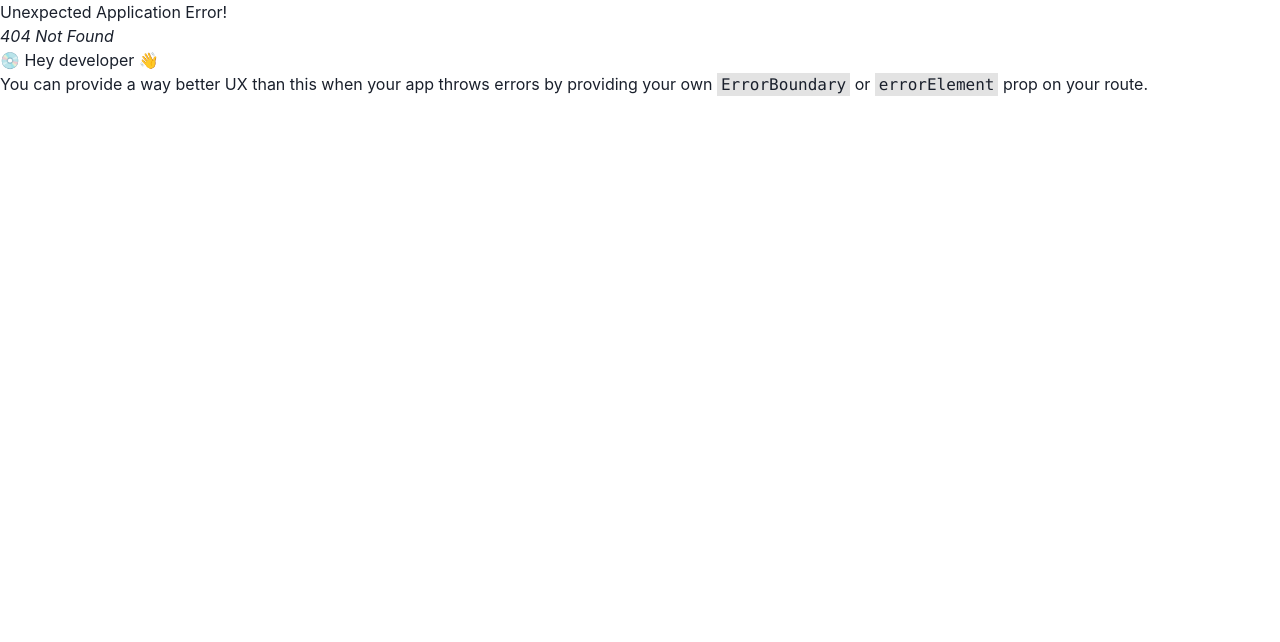
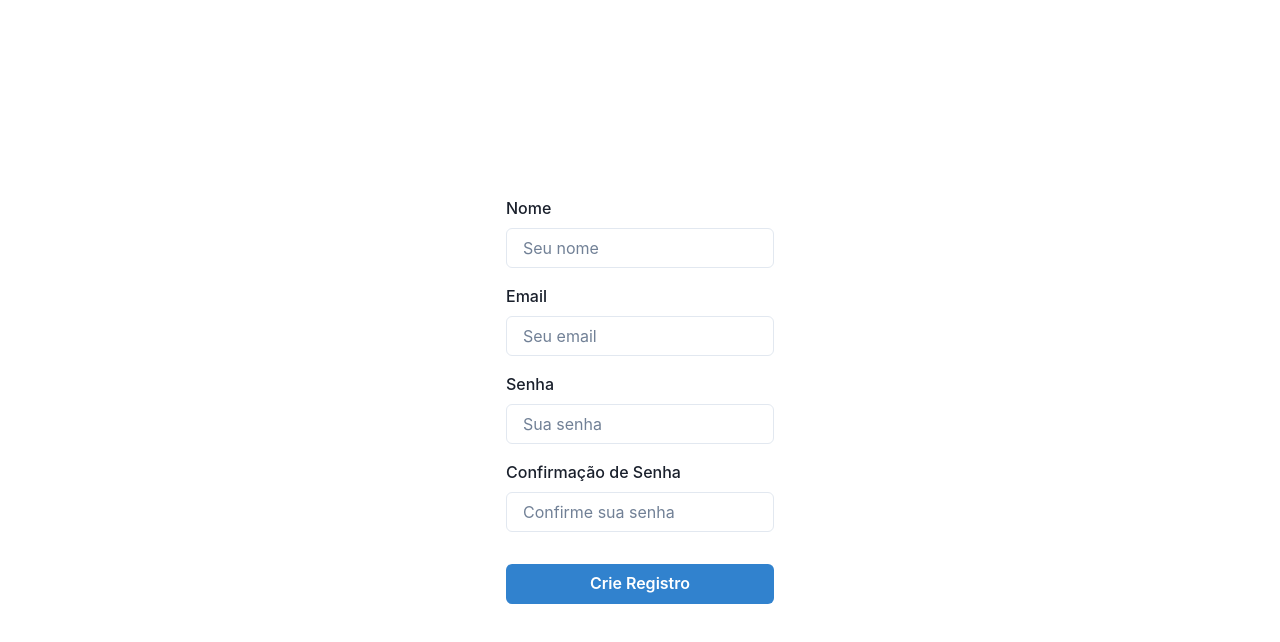
Before and after one commit to ricardo-melo-martins/chakra-ui-skeleton, a React (Create React App) app: page /registro in a window 1280 px wide. Before the commit this address had no page. Shown: the top 642 px of the page. Built offline with nearby package versions, Linux system fonts and the light colour scheme.

Commit message:
create Login and Register page with basic validations

```diff
--- a/package.json
+++ b/package.json
@@ -13,9 +13,11 @@
     "@types/node": "^12.20.55",
     "@types/react": "^18.2.79",
     "@types/react-dom": "^18.2.25",
+    "axios": "^1.6.8",
     "framer-motion": "^6.5.1",
     "react": "^18.2.0",
     "react-dom": "^18.2.0",
+    "react-hook-form": "^7.51.3",
     "react-icons": "^3.11.0",
     "react-router-dom": "^6.22.3",
     "react-scripts": "5.0.1",
--- a/src/index.tsx
+++ b/src/index.tsx
@@ -7,6 +7,7 @@ import * as serviceWorker from "./serviceWorker"
 import { RouterProvider, createBrowserRouter } from "react-router-dom"
 import LoginPage from "./pages/auth/LoginPage"
 import AboutPage from "./pages/about/AboutPage"
+import RegisterPage from "./pages/auth/RegisterPage"
 
 
 const container = document.getElementById("root")
@@ -17,6 +18,10 @@ const router = createBrowserRouter([
   {
     path: "/",
     element: <LoginPage />,
+  },
+  {
+    path: "/registro",
+    element: <RegisterPage />,
   },
   {
     path: "/sobre",
--- a/src/pages/auth/LoginPage.tsx
+++ b/src/pages/auth/LoginPage.tsx
@@ -1,20 +1,25 @@
-import { useState } from 'react';
-import { Input, Button, FormControl, FormLabel, FormHelperText, Box, Flex } from '@chakra-ui/react';
+import { Input, Button, FormControl, FormLabel, Box, Flex, Stack } from '@chakra-ui/react';
+import { useForm } from 'react-hook-form';
+import axios from 'axios';
 
+type LoginFormData = {
+  email: string
+  senha: string
+}
 
 function LoginPage() {
-    const [email, setEmail] = useState('');
-    const [password, setPassword] = useState('');
-    const [error] = useState('');
-    // const [error, setError] = useState('');
-    // const [isLoggedIn, setIsLoggedIn] = useState(false);
 
+    const { register, formState: { errors, isSubmitting }, handleSubmit } = useForm<LoginFormData>()
 
-    // TODO:
-    const handleLogin = async () => {
-        // setIsLoggedIn(true);
-        // history.push('/tarefas')
-        // return redirect("/tarefas");
+    const onLogin = async (data: LoginFormData) => {
+        try{
+            // TODO: colocar interceptor para rastrear url e bearer token
+            const response = await axios.post('http://localhost:8000/api/auth/login', data);
+            console.log('RegisterPage: response:', response.data);
+        } catch (error) {
+            console.error('RegisterPage: Error:', error);
+        }
+
     };
 
     return (
@@ -23,15 +28,21 @@ function LoginPage() {
             justify="center"
             minHeight="100vh"
         >
-            <Box width="300px">
+
+            <Box w="300px">
+
+                <form onSubmit={handleSubmit(onLogin)}>
+
+                <Stack spacing={4}>
+
                     <FormControl>
                         <FormLabel>Email</FormLabel>
                         <Input
                             type="email"
                             placeholder="Digite seu email"
-                        value={email}
-                        onChange={(e) => setEmail(e.target.value)}
+                            {...register("email", { required: true, pattern: /^\S+@\S+$/i })}
                         />
+                        {errors.email && <span style={{ color: 'red' }}>Email inválido</span>}
                     </FormControl>
 
                     <FormControl mt={4}>
@@ -39,21 +50,23 @@ function LoginPage() {
                         <Input
                             type="password"
                             placeholder="Digite sua senha"
-                        value={password}
-                        onChange={(e) => setPassword(e.target.value)}
+                            {...register("senha", { required: true, minLength: 6 })}
                         />
+                        {errors.senha && <span style={{ color: 'red' }}>Senha deve ter pelo menos 6 caracteres</span>}
                     </FormControl>
 
-                <Button colorScheme="blue" mt={4} width="100%" onClick={handleLogin}>
+                    <Button type='submit' colorScheme="blue" mt={4} width="100%" isLoading={isSubmitting}>
                         Entrar
                     </Button>
 
+                    {/* TODO: colocar aqui erros retornados da api
                         {error && (
                         <FormHelperText color="red.500" mt={2}>
                             {error}
                         </FormHelperText>
-                )}
-
+                    )} */}
+                </Stack>
+            </form>
             </Box>
         </Flex>
     );
--- /dev/null
+++ b/src/pages/auth/RegisterPage.tsx
@@ -0,0 +1,83 @@
+import { Box, Button, Flex, FormControl, FormLabel, Input, Stack } from '@chakra-ui/react';
+import axios from 'axios';
+import { useForm } from 'react-hook-form';
+
+type FormData = {
+  nome: string
+  email: string
+  senha: string
+  senhaConfirma: string
+}
+
+function RegisterPage() {
+
+    const { register, formState: { errors, isSubmitting }, handleSubmit } = useForm<FormData>()
+
+    const onRegister = async (data: FormData) => {
+        try{
+            // TODO: colocar interceptor para rastrear url e bearer token
+            const response = await axios.post('http://localhost:8000/api/auth/register', data);
+            console.log('RegisterPage: response:', response.data);
+        } catch (error) {
+            console.error('RegisterPage: Error:', error);
+        }
+    };
+
+  return (
+    <Flex
+        align="center"
+        justify="center"
+        minHeight="100vh"
+    >
+        <Box w="300px" maxW="md" mx="auto" p={4}>
+
+        <form onSubmit={handleSubmit(onRegister)}>
+
+            <Stack spacing={4}>
+                <FormControl id="nome">
+                    <FormLabel>Nome</FormLabel>
+                    <Input type="text" placeholder="Seu nome" {...register("nome", { required: true })}/>
+                    {errors.nome && <span style={{ color: 'red' }}>Campo obrigatório</span>}
+                </FormControl>
+
+                <FormControl id="email">
+                    <FormLabel>Email</FormLabel>
+                    <Input type="email" placeholder="Seu email" {...register("email", { required: true, pattern: /^\S+@\S+$/i })}/>
+                    {errors.email && <span style={{ color: 'red' }}>Email inválido</span>}
+                </FormControl>
+
+                <FormControl id="senha">
+                    <FormLabel>Senha</FormLabel>
+                    <Input type="password" placeholder="Sua senha" {...register("senha", { required: true, minLength: 6 })} />
+                    {errors.senha && <span style={{ color: 'red' }}>Senha deve ter pelo menos 6 caracteres</span>}
+                </FormControl>
+
+                <FormControl id="confirmaSenha">
+                    <FormLabel>Confirmação de Senha</FormLabel>
+                    <Input type="password" placeholder="Confirme sua senha" {...register("senhaConfirma", {
+                        required: true,
+                        // validate: (value) => value === document.querySelector('input[name="senha"]').value,
+                    })} />
+                    {errors.senhaConfirma && <span style={{ color: 'red' }}>Senhas não coincidem</span>}
+                </FormControl>
+
+                <Button type="submit" colorScheme="blue" mt={4} w="100%" isLoading={isSubmitting} >
+                    Crie Registro
+                </Button>
+
+                {/*
+                   TODO: colocar aqui erros retornados da api
+                   {error && (
+                    <FormHelperText color="red.500" mt={2}>
+                        {error}
+                    </FormHelperText>
+                )} */}
+            </Stack>
+        </form>
+        </Box>
+
+      </Flex>
+  );
+}
+
+export default RegisterPage;
```
Also changed, not shown: src/layouts/AuthLayout.tsx (added, +20 -0 lines), 1 other file (tests, documents, lock files or other folders). Lines whose indentation alone changed are shown as unchanged.
